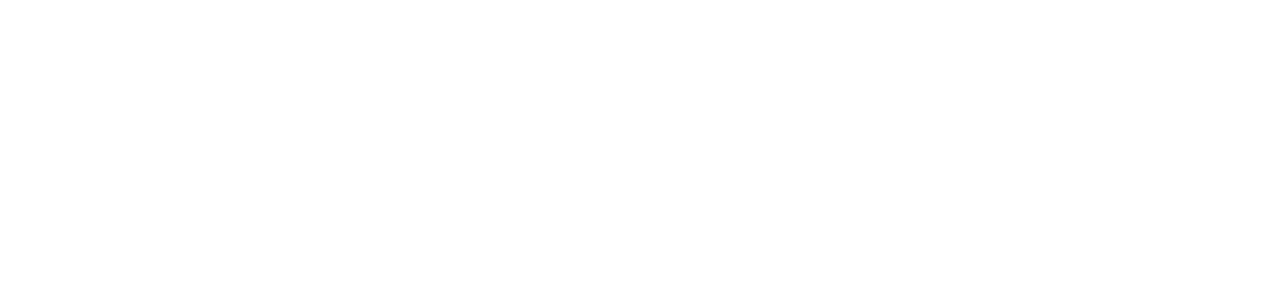
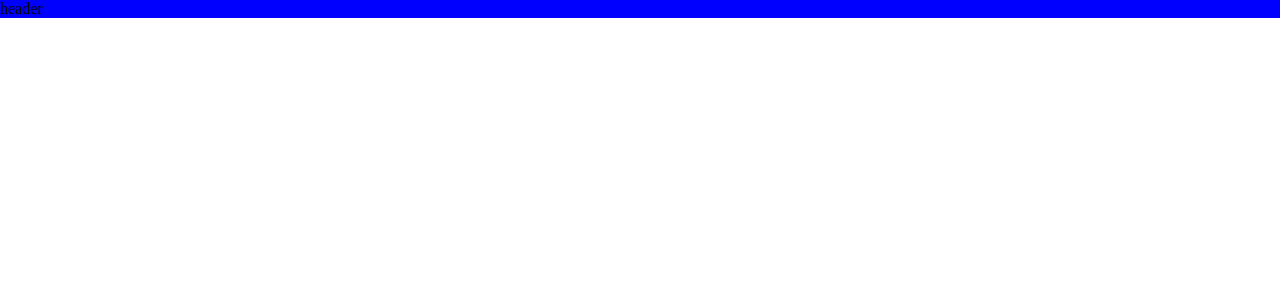
Before and after one commit to Ibrahimabudalah/space-tourism, a React (Create React App) app: page / in a window 1280 px wide. Shown: the top 300 px of the page. Built offline with nearby package versions, Linux system fonts and the light colour scheme.

Commit message:
created the header component, installed sass, and created/imported the partials

```diff
--- a/package.json
+++ b/package.json
@@ -9,6 +9,7 @@
     "react": "^18.2.0",
     "react-dom": "^18.2.0",
     "react-scripts": "5.0.1",
+    "sass": "^1.57.1",
     "web-vitals": "^2.1.4"
   },
   "scripts": {
--- a/src/App.jsx
+++ b/src/App.jsx
@@ -1,6 +1,11 @@
+import React from "react";
+import Header from './components/header/header'
+import './App.scss'
 
 function App() {
-  return <div className="App"></div>;
+  return <div className="App">
+    <Header />
+  </div>;
 }
 
 export default App;
--- a/src/App.scss
+++ b/src/App.scss
@@ -0,0 +1,8 @@
+@use "./styles/partials/colors" as *;
+@use "./styles/partials/fonts" as *;
+@use "./styles/partials/mixins" as *;
+@use "./styles/partials/globals" as *;
+
+.App{
+    background-color: blue;
+}
--- /dev/null
+++ b/src/components/header/header.jsx
@@ -0,0 +1,10 @@
+import React from 'react'
+import './header.scss'
+
+function header() {
+  return (
+    <div>header</div>
+  )
+}
+
+export default header
--- /dev/null
+++ b/src/styles/partials/_globals.scss
@@ -0,0 +1,4 @@
+body {
+  margin: 0;
+  padding: 0;
+}
```
Also changed, not shown: src/components/header/header.scss (added), src/styles/partials/_colors.scss (added), src/styles/partials/_fonts.scss (added), src/styles/partials/_mixins.scss (added), 1 other file (tests, documents, lock files or other folders).
